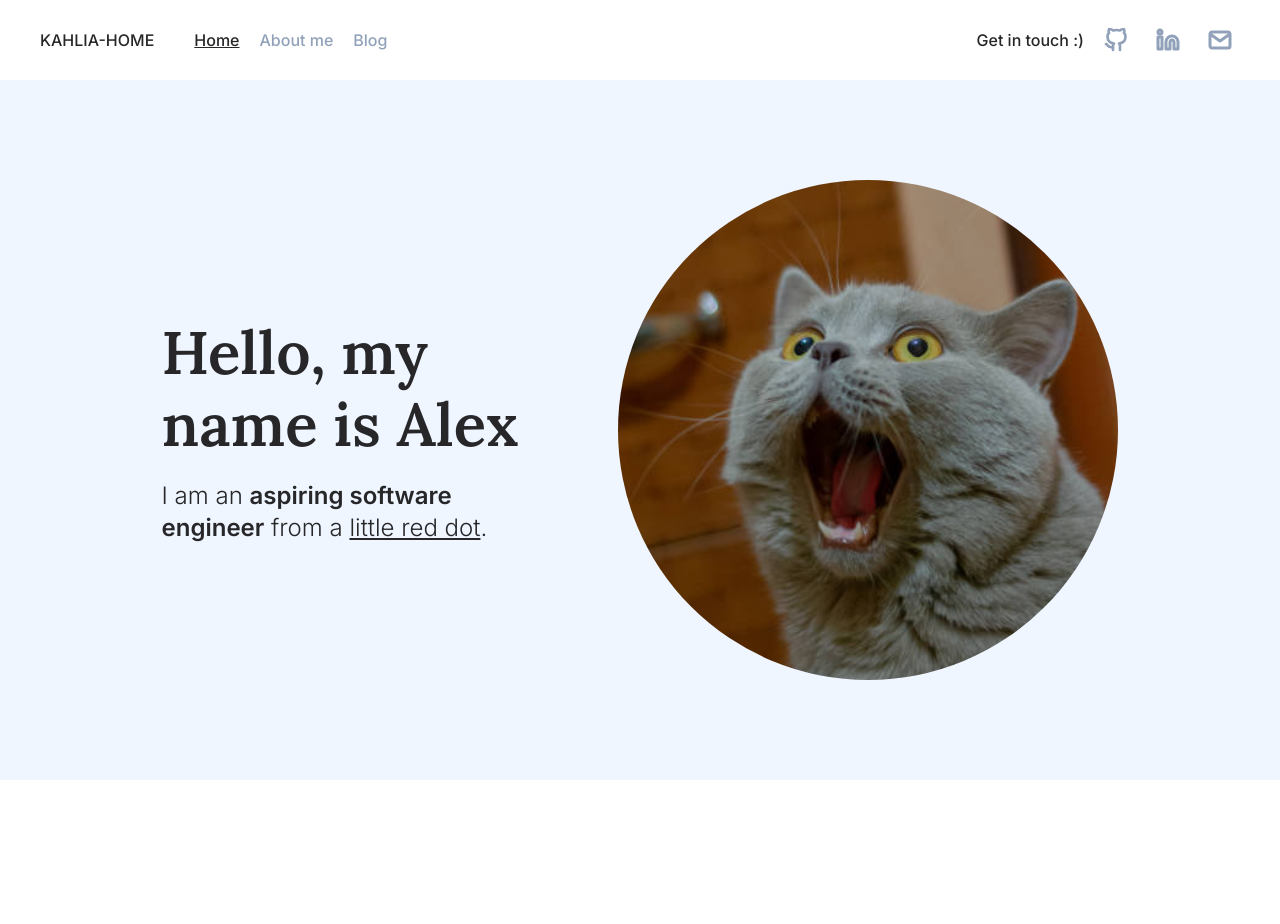
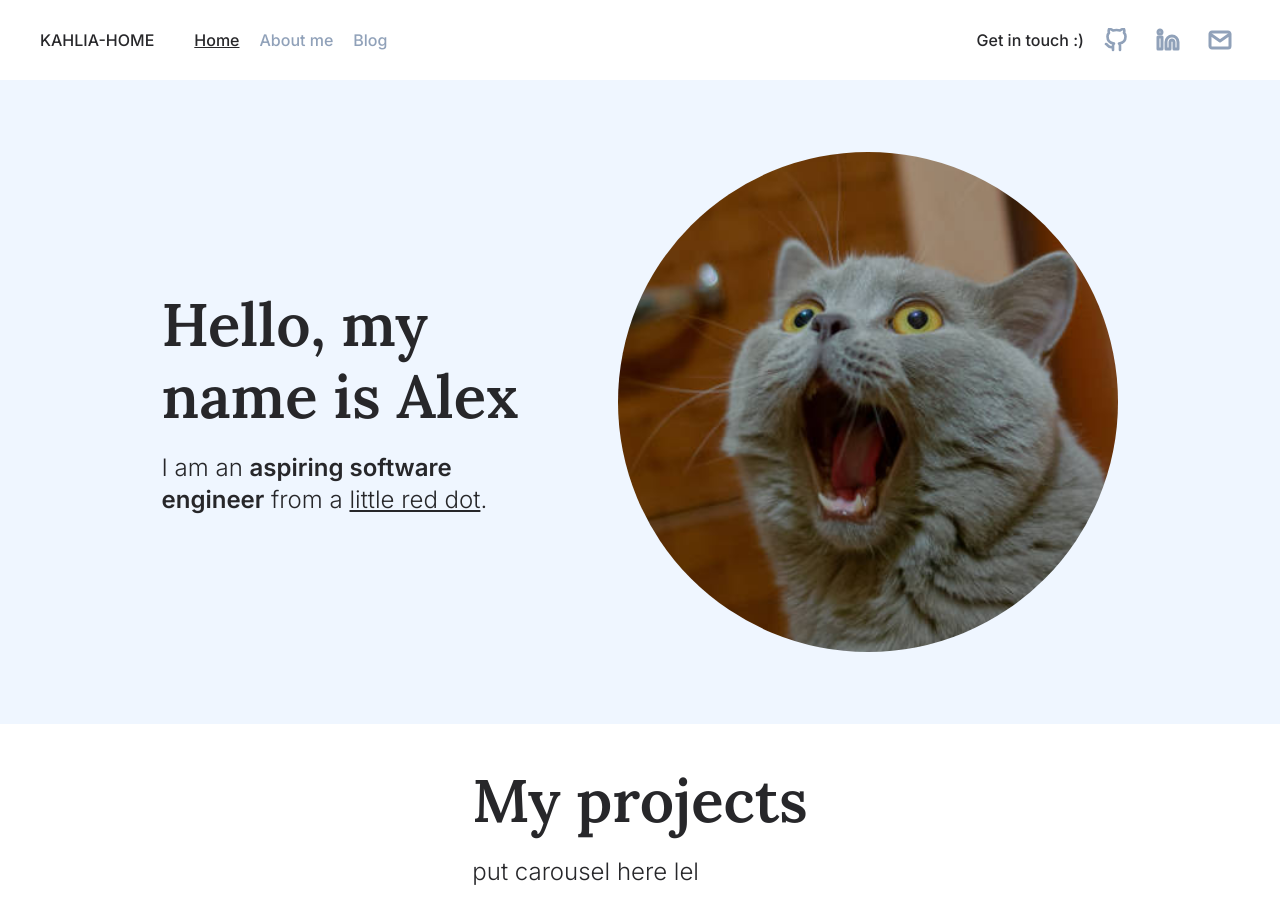
Before and after one commit to kahliya/portfolio, a React (Vite) app: page / in a window 1280 px wide. Shown: the top 924 px of the page. Before the commit the page ends 800 px from the top, so only its background shows below. Built offline with nearby package versions, Linux system fonts and the light colour scheme.

Commit message:
feat: change cursor upon hovering icons     - chore: add project section in Main page

```diff
--- a/src/components/Navbar.tsx
+++ b/src/components/Navbar.tsx
@@ -7,7 +7,7 @@ import MailIcon from '../assets/icon_mail.svg?react';
 
 export const Navbar = () => {
   const navLinkClassNames: NavLinkProps['className'] = ({ isActive }) => `text-slate-400 transition-colors duration-400 hover:text-zinc-800 ${isActive && "text-zinc-800 underline"}`;
-  const iconLinkClassNames = `flex items-center justify-center rounded-full size-10 hover:bg-blue-50 transition-colors duration-400 text-slate-400 hover:text-zinc-800`
+  const iconLinkClassNames = `flex items-center justify-center rounded-full size-10 hover:bg-blue-50 transition-colors duration-400 text-slate-400 hover:text-zinc-800 cursor-pointer`
 
   return (
     <div className="flex items-center py-5 px-10 gap-10 font-medium">
--- a/src/pages/Main.tsx
+++ b/src/pages/Main.tsx
@@ -7,8 +7,8 @@ export const Main = () => {
     <div className="rounded-md">
       <div className="flex flex-col">
         <Navbar />
-        <div className="flex justify-center py-25 bg-blue-50">
-          <div className="flex gap-25 items-center">
+        <div className="flex justify-center py-18 bg-blue-50">
+          <div className="flex gap-25 items-center max-w-5xl">
             <div className="flex flex-col gap-5">
               <p className="text-6xl/18 font-[Lora] font-semibold text-nowrap">Hello, my<br/>name is Alex</p>
               <p className="text-2xl font-light">
@@ -18,6 +18,14 @@ export const Main = () => {
             <img className="w-125 rounded-full object-cover aspect-square" src={homeImg} />
           </div>
         </div>
+        <div className="flex justify-center py-10">
+          <div className="flex flex-col gap-5 max-w-5xl">
+            <p className="text-6xl/18 font-[Lora] font-semibold text-nowrap">My projects</p>
+            <p className="text-2xl font-light">
+              put carousel here lel
+            </p>
+          </div>
+        </div>
       </div>
     </div>
   );
```
